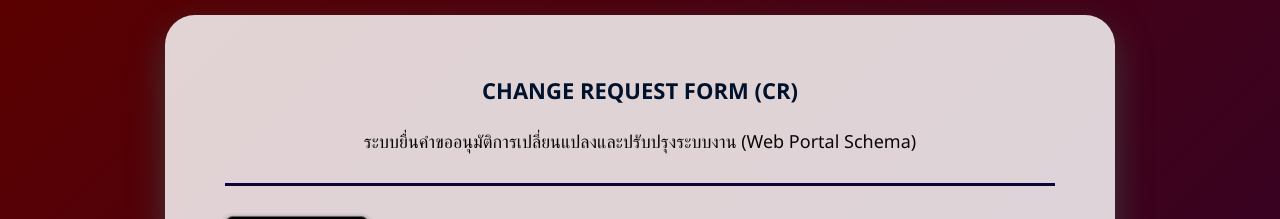
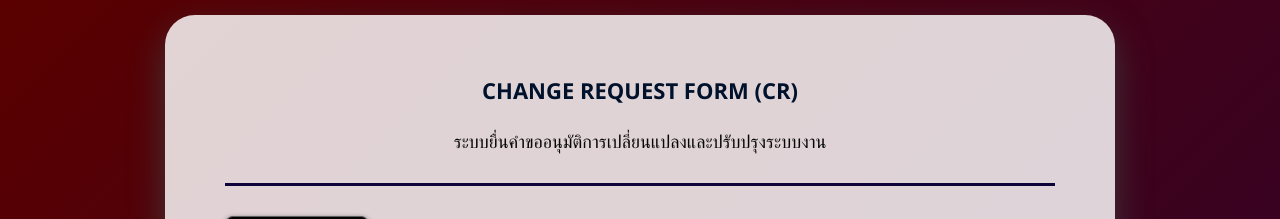
Before and after one commit to NTPmm11/IT, a Vue app in the folder frontend/: page /form in a window 1280 px wide. Shown: the top 219 px of the page. Built offline with nearby package versions, Linux system fonts and the light colour scheme; no server answers; sample sign-in values are in the browser's storage.

Commit message:
Change head section

```diff
--- a/frontend/src/views/FormView.vue
+++ b/frontend/src/views/FormView.vue
@@ -255,7 +255,7 @@ export default {
   <div class="container" id="app">
     <div class="header-section">
       <h1>CHANGE REQUEST FORM (CR)</h1>
-      <p>ระบบยื่นคำขออนุมัติการเปลี่ยนแปลงและปรับปรุงระบบงาน (Web Portal Schema)</p>
+      <p>ระบบยื่นคำขออนุมัติการเปลี่ยนแปลงและปรับปรุงระบบงาน</p>
     </div>
 
     <button type="button" class="btn-back" @click="$router.push('/home')">
```
